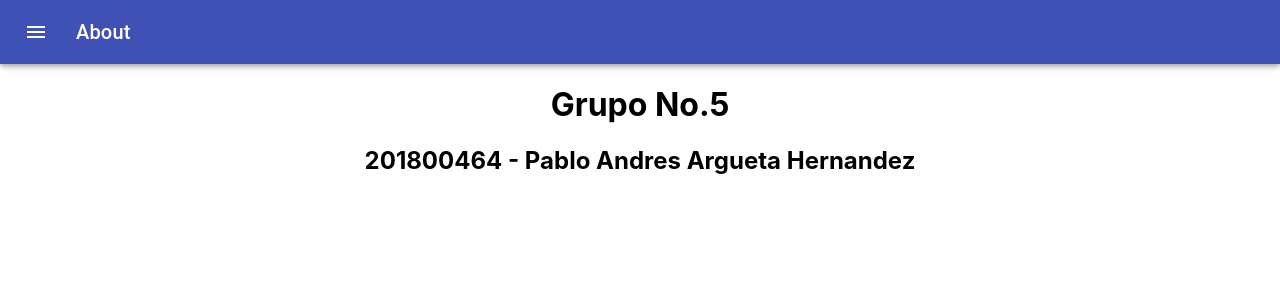
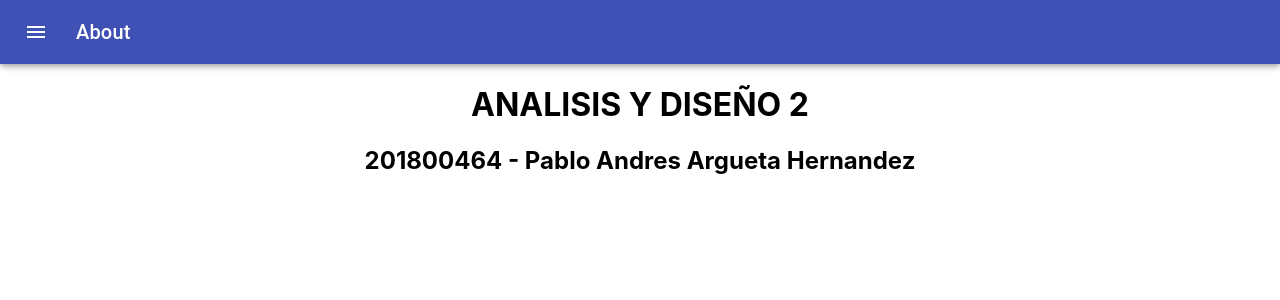
Before and after one commit to PabloAndresArg/ADY2-PRACTICA1-201800464, a React (Create React App) app in the folder frontend/: page /About in a window 1280 px wide. Shown: the top 300 px of the page. Built offline with nearby package versions, Linux system fonts and the light colour scheme.

Commit message:
ANALISIS Y DISEÑO2

```diff
--- a/frontend/src/componentes/Paginas/About.js
+++ b/frontend/src/componentes/Paginas/About.js
@@ -16,7 +16,7 @@ export default function AboutFull({ props }) {
     <div>
       <Navbar props={props} tituloP={'About'}></Navbar>
       <div style={{ textAlign: 'center' }}>
-        <h1>Grupo No.5</h1>
+        <h1>ANALISIS Y DISEÑO 2</h1>
         <h2>201800464 - Pablo Andres Argueta Hernandez</h2>
       </div>
     </div>
```
